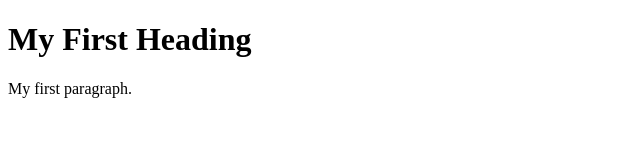
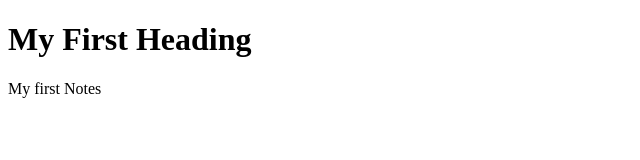
Before and after one commit to omkarpatel00/Demo-Html, a plain HTML site: page index.html in a window 1280 px wide. Shown: the full height of the page, 0-640 px from the left. Drawn offline with Linux system fonts and the light colour scheme.

Commit message:
Update index.html

```diff
--- a/index.html
+++ b/index.html
@@ -3,7 +3,7 @@
 <body>
 
 <h1>My First Heading</h1>
-<p>My first paragraph.</p>
+<p>My first Notes</p>
 
 </body>
 </html>
```
